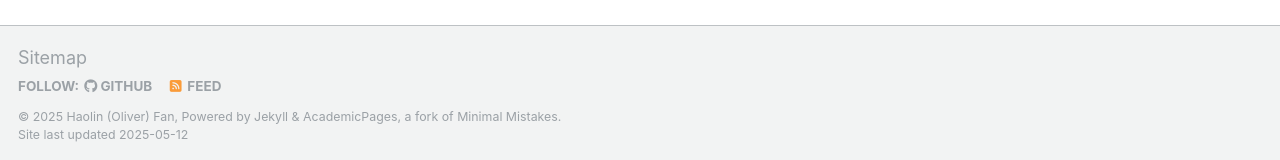
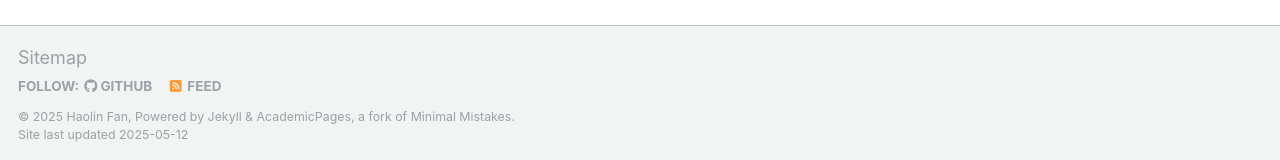
Before and after one commit to FHL1998/FHL1998.github.io, a Jekyll site: the page built from _pages/page-archive.html, in a window 1280 px wide and 900 px high, scrolled down 1063 px. Shown: the part 737-897 px from the top of the window. Built offline with Jekyll 4.4.1, drawn with Linux system fonts in a browser that asks for light colours.

Commit message:
Update _config.yml

```diff
--- a/_config.yml
+++ b/_config.yml
@@ -11,7 +11,7 @@
 site_theme               : "default"
 title                    : "Haolin Fan"
 title_separator          : "-"
-name                     : &name "Haolin (Oliver) Fan"
+name                     : &name "Haolin Fan"
 description              : &description "personal description"
 URL                      : "https://fhl1998.github.io" # "https://fhl1998.github.io/FHL1998/"the base hostname & protocol for your site e.g. "https://[your GitHub username].github.io" or if you already have some other page hosted on Github then use "https://[your GitHub username].github.io/[Your Repo Name]"
 baseurl                  : "" # the subpath of your site, e.g. "/blog"
@@ -23,7 +23,7 @@
 author:
   # Biographic information
   avatar           : "https://storage.googleapis.com/post_haolin/profile.png"
-  name             : "Haolin Fan"
+  name             : "Haolin (Oliver) Fan"
   pronouns         : # example: "she/her"
   bio              : "Creating digital reflections that make physical systems smarter."
   location         : "Singapore, California"
```
